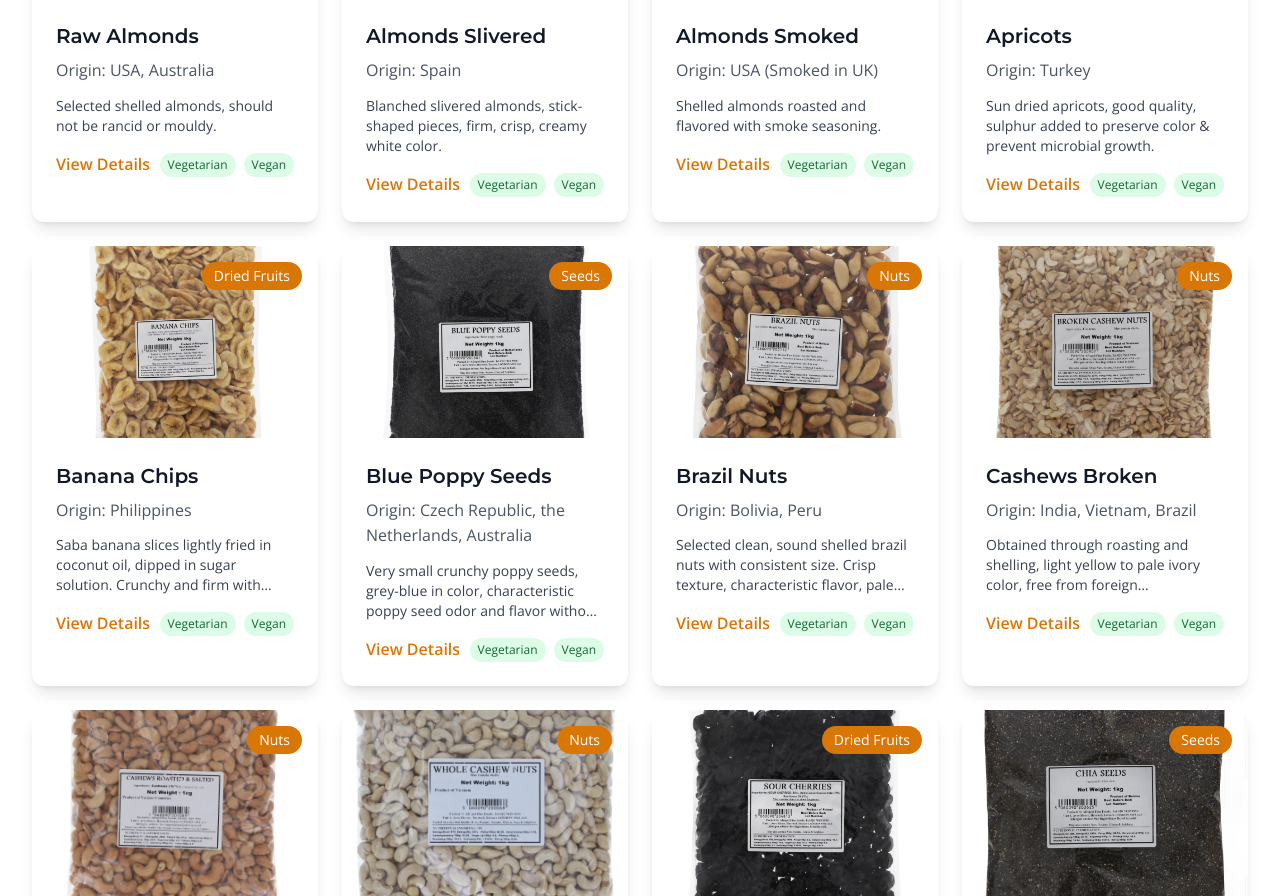
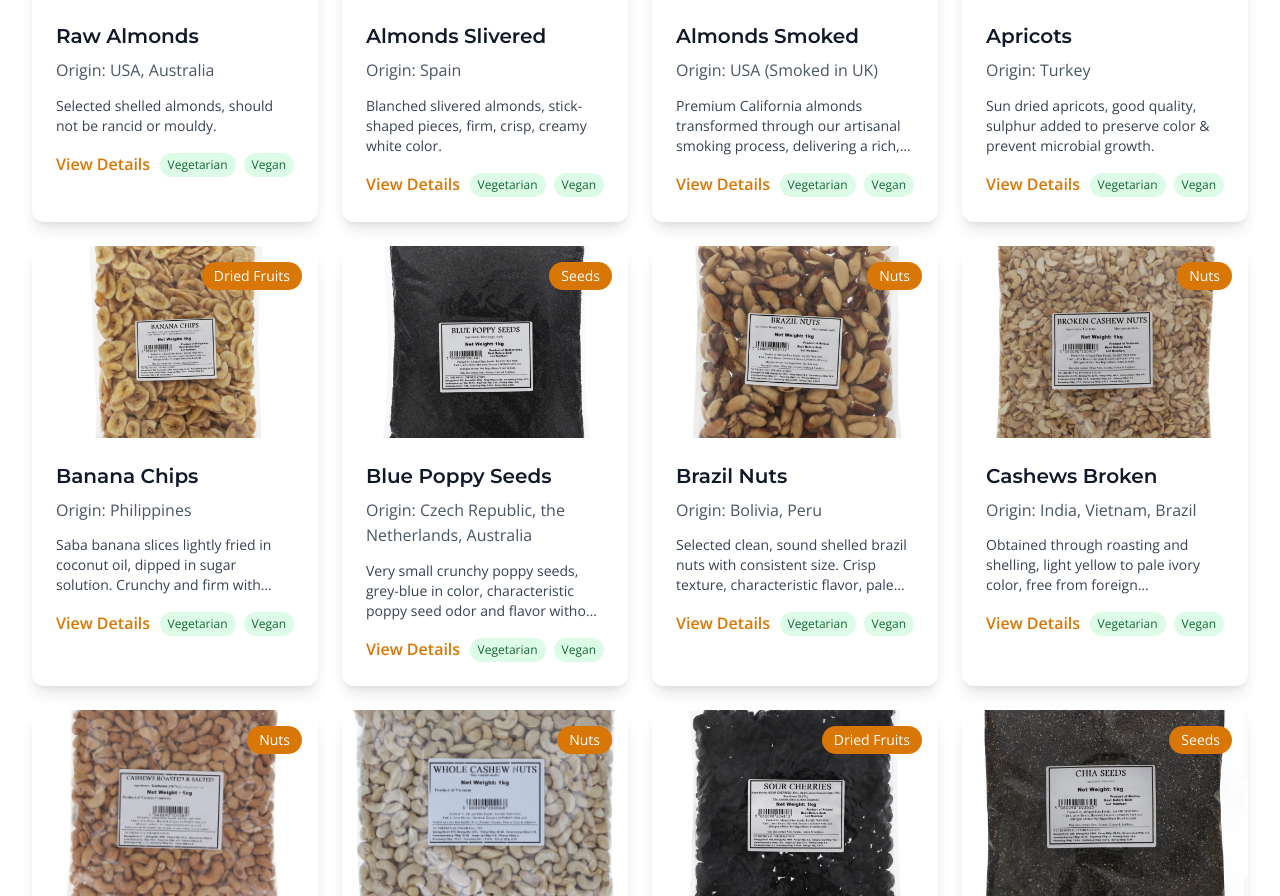
Before and after one commit to east47/Afropol-Project03, a React (Vite) app: page /products in a window 1280 px wide. Shown: the part 1046-1942 px from the top of the page. Built offline with nearby package versions, Linux system fonts and the light colour scheme.

Commit message:
Update Smoked Almonds Marketing Copy

```diff
--- a/src/data/products.ts
+++ b/src/data/products.ts
@@ -174,7 +174,7 @@ export const productsData: Product[] = [
     name: "Almonds Smoked",
     category: "Nuts",
     origin: "USA (Smoked in UK)",
-    description: "Shelled almonds roasted and flavored with smoke seasoning.",
+    description: "Premium California almonds transformed through our artisanal smoking process, delivering a rich, savory flavor with subtle smoky notes. Each almond is carefully roasted to perfection, then infused with our signature smoke blend featuring paprika, garlic, and natural seasonings. These gourmet nuts offer the perfect balance of smoky sophistication and wholesome nutrition, making them an irresistible snack for discerning palates who appreciate both flavor and quality.",
     image: "/images/Almonds-Smoked.jpg",
     ingredients: "Almonds (96%), Smoke Flavour (4%) (including salt, dextrose, rice flour, dried yeast, sugar, yeast extract powder, smoked paprika, black pepper, onion & garlic powders, natural flavourings, citric acid, anti-caking agent).",
     allergenInfo: "May also contain other nuts, sesame, peanuts*, gluten & sulphites. *Peanuts used on same production line.",
```
